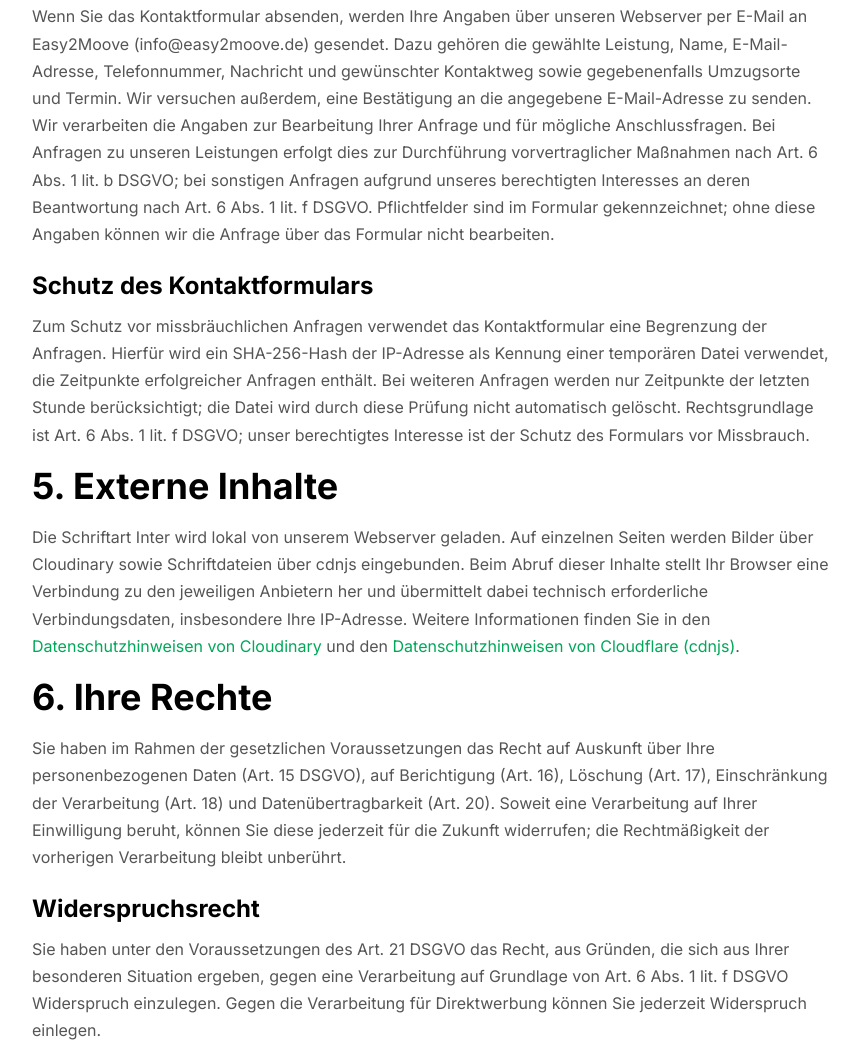
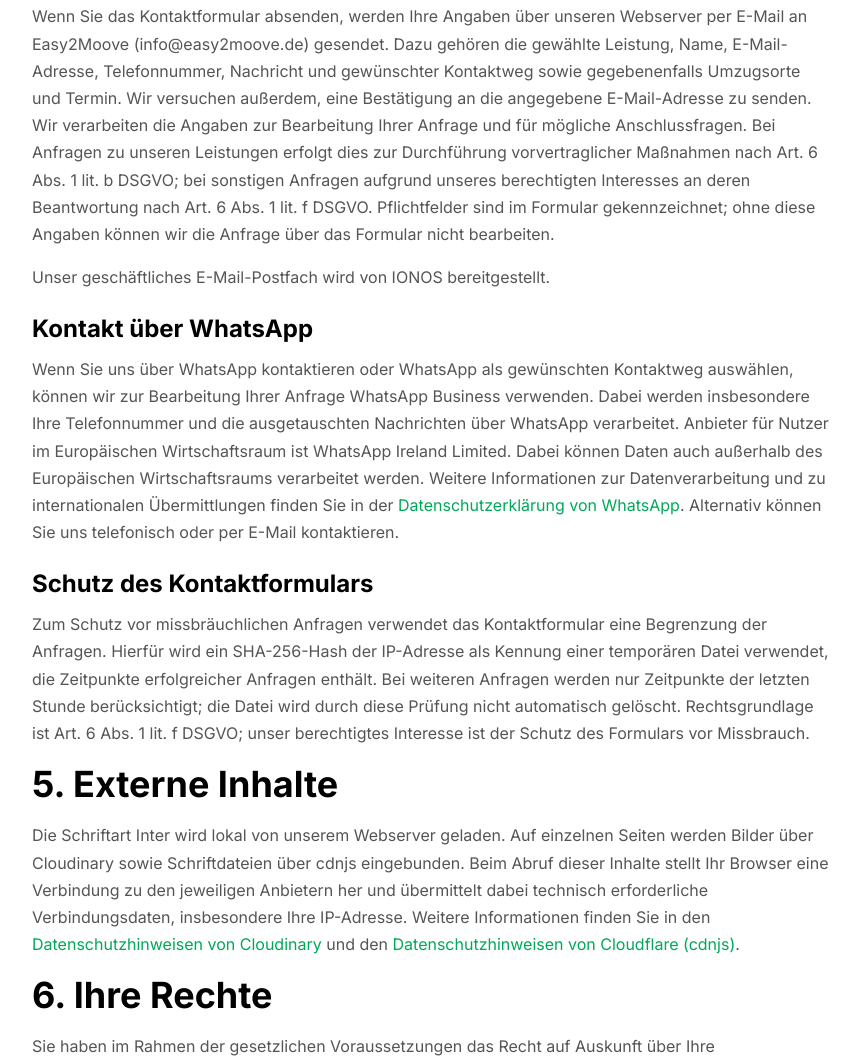
Before and after one commit to EasyTech-IT/easy2moove, a plain HTML site: page datenschutz.html in a window 1280 px wide. Shown: the part 1553-2617 px from the top of the page, without its empty margins (208-1067 px from the left). Drawn offline with Linux system fonts and the light colour scheme.

Commit message:
Datenschutzhinweise zu WhatsApp und E-Mail ergänzen
Co-authored-by: Copilot <223556219+Copilot@users.noreply.github.com>

```diff
--- a/datenschutz.html
+++ b/datenschutz.html
@@ -81,6 +81,10 @@
 
         <h3>Kontaktformular</h3>
         <p>Wenn Sie das Kontaktformular absenden, werden Ihre Angaben über unseren Webserver per E-Mail an Easy2Moove (info@easy2moove.de) gesendet. Dazu gehören die gewählte Leistung, Name, E-Mail-Adresse, Telefonnummer, Nachricht und gewünschter Kontaktweg sowie gegebenenfalls Umzugsorte und Termin. Wir versuchen außerdem, eine Bestätigung an die angegebene E-Mail-Adresse zu senden. Wir verarbeiten die Angaben zur Bearbeitung Ihrer Anfrage und für mögliche Anschlussfragen. Bei Anfragen zu unseren Leistungen erfolgt dies zur Durchführung vorvertraglicher Maßnahmen nach Art. 6 Abs. 1 lit. b DSGVO; bei sonstigen Anfragen aufgrund unseres berechtigten Interesses an deren Beantwortung nach Art. 6 Abs. 1 lit. f DSGVO. Pflichtfelder sind im Formular gekennzeichnet; ohne diese Angaben können wir die Anfrage über das Formular nicht bearbeiten.</p>
+        <p>Unser geschäftliches E-Mail-Postfach wird von IONOS bereitgestellt.</p>
+
+        <h3>Kontakt über WhatsApp</h3>
+        <p>Wenn Sie uns über WhatsApp kontaktieren oder WhatsApp als gewünschten Kontaktweg auswählen, können wir zur Bearbeitung Ihrer Anfrage WhatsApp Business verwenden. Dabei werden insbesondere Ihre Telefonnummer und die ausgetauschten Nachrichten über WhatsApp verarbeitet. Anbieter für Nutzer im Europäischen Wirtschaftsraum ist WhatsApp Ireland Limited. Dabei können Daten auch außerhalb des Europäischen Wirtschaftsraums verarbeitet werden. Weitere Informationen zur Datenverarbeitung und zu internationalen Übermittlungen finden Sie in der <a href="https://www.whatsapp.com/legal/privacy-policy-eea" target="_blank" rel="noopener noreferrer">Datenschutzerklärung von WhatsApp</a>. Alternativ können Sie uns telefonisch oder per E-Mail kontaktieren.</p>
 
         <h3>Schutz des Kontaktformulars</h3>
         <p>Zum Schutz vor missbräuchlichen Anfragen verwendet das Kontaktformular eine Begrenzung der Anfragen. Hierfür wird ein SHA-256-Hash der IP-Adresse als Kennung einer temporären Datei verwendet, die Zeitpunkte erfolgreicher Anfragen enthält. Bei weiteren Anfragen werden nur Zeitpunkte der letzten Stunde berücksichtigt; die Datei wird durch diese Prüfung nicht automatisch gelöscht. Rechtsgrundlage ist Art. 6 Abs. 1 lit. f DSGVO; unser berechtigtes Interesse ist der Schutz des Formulars vor Missbrauch.</p>
```
